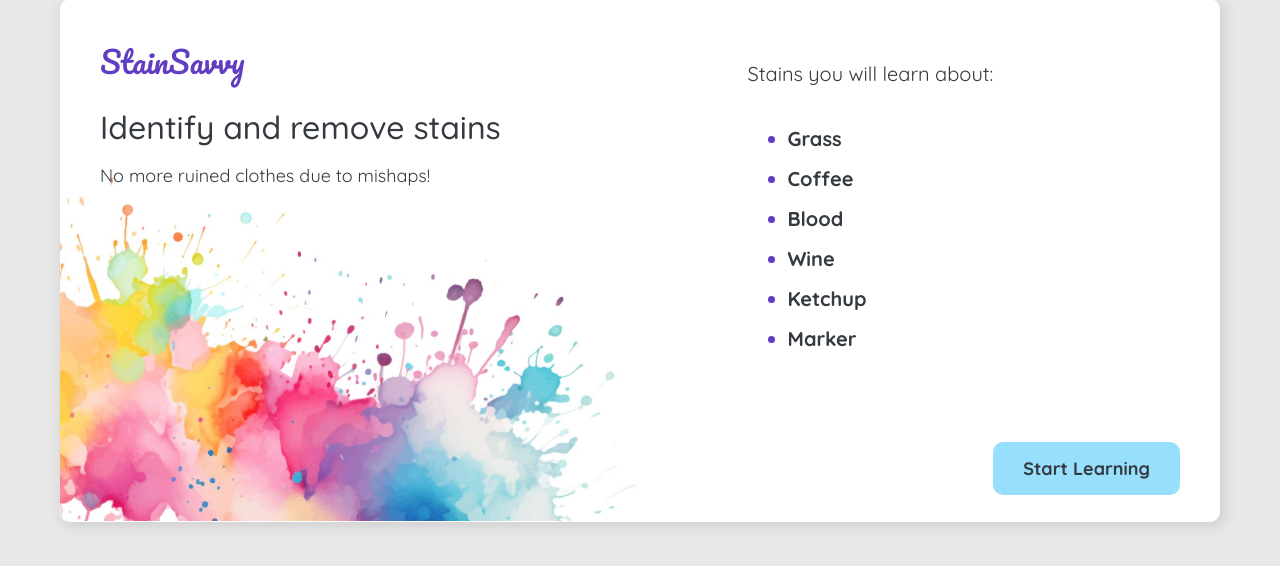
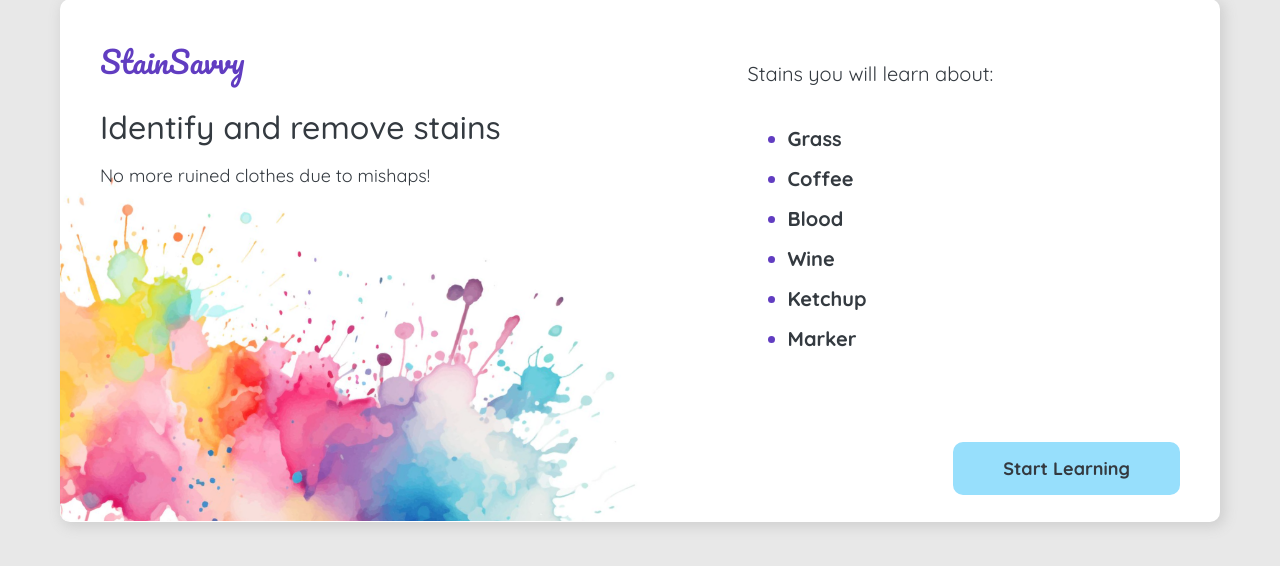
Before and after one commit to faustinacheng/StainSavvy, a Flask app: page / in a window 1280 px wide. Shown: the part 115-681 px from the top of the page. Run offline with Flask 3, Linux system fonts and the light colour scheme; some libraries are stand-ins or nearby versions.

Commit message:
Increased horizontal padding of buttons

```diff
--- a/server.py
+++ b/server.py
@@ -19,7 +19,6 @@ user_quiz_answers = {}
 @app.route("/")
 def welcome():
     visited_times["learn_welcome"] = datetime.now()
-    print(visited_times)
     return render_template("home.html", data=data)
 
 
@@ -44,14 +43,19 @@ def quiz_item(id):
     visited_times["quiz" + str(id)] = datetime.now()
     quiz_item = data["quiz"].get(id)
     print(user_quiz_answers)
-    return render_template("quiz.html", quiz_item=quiz_item, num=num_quiz_items, user_quiz_answers=user_quiz_answers)
+    return render_template(
+        "quiz.html",
+        quiz_item=quiz_item,
+        num=num_quiz_items,
+        user_quiz_answers=user_quiz_answers,
+    )
 
 
 @app.route("/quiz/results")
 def quiz_results():
     global user_quiz_answers
     visited_times["quiz_results"] = datetime.now()
-    #iterate through user_quiz_answers and calculate user's score
+    # iterate through user_quiz_answers and calculate user's score
     correct = 0
     for id, ans in user_quiz_answers.items():
         q_dict = data["quiz"][f"{id}"]
@@ -61,21 +65,18 @@ def quiz_results():
     return render_template("quiz-results.html", num=num_quiz_items, correct=correct)
 
 
-
-
 # AJAX FUNCTIONS
-@app.route("/quiz/<int:id>/log_answer", methods=['POST'])
+@app.route("/quiz/<int:id>/log_answer", methods=["POST"])
 def log_quiz_answer(id):
     if request.is_json:
         global user_quiz_answers
         data = request.get_json()
-        answer = data['answer']
+        answer = data["answer"]
         user_quiz_answers[id] = answer
         return jsonify({"status": "success", "message": ""}), 200
     else:
         return jsonify({"status": "error", "message": "Request was not JSON"}), 400
 
 
-
 if __name__ == "__main__":
     app.run(debug=True)
--- a/static/main.css
+++ b/static/main.css
@@ -139,7 +139,7 @@ a:hover {
 .button {
     background: var(--base);
     border: none;
-    padding: 15px 30px;
+    padding: 15px 50px;
     border-radius: 10px;
     font-size: 18px;
     font-weight: bold;
```
